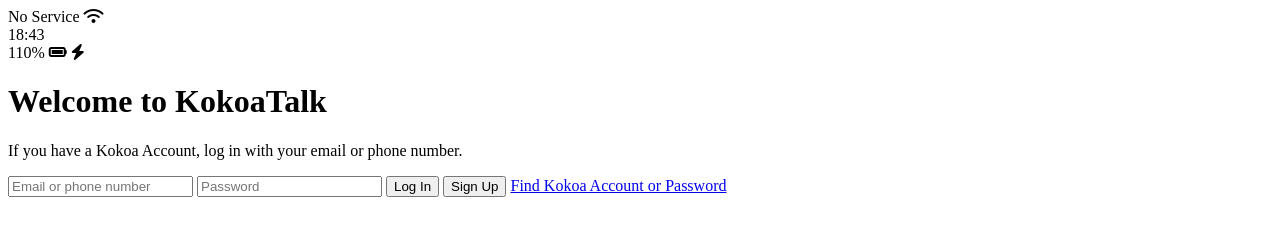
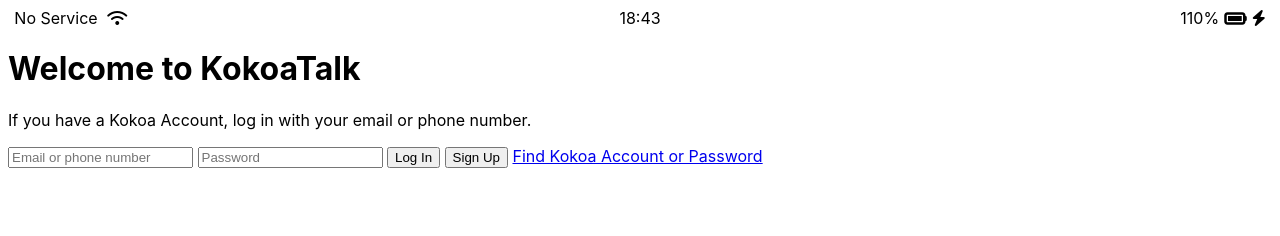
Before and after one commit to shinn92kr/nomad-kokoa-clone, a plain HTML site: page index.html in a window 1280 px wide. Drawn offline with Linux system fonts and the light colour scheme.

Commit message:
creat styles.css and change icon size in index.html

```diff
--- /dev/null
+++ b/css/styles.css
@@ -0,0 +1,26 @@
+body {
+    font-family: -apple-system, BlinkMacSystemFont, 'Segoe UI', Roboto, Oxygen, Ubuntu, Cantarell, 'Open Sans', 'Helvetica Neue', sans-serif;
+}
+
+.status-bar {
+    display: flex;
+    justify-content: center;
+}
+.status-bar__column {
+    width: 33%;
+}
+.status-bar__column:first-child span {
+    margin-right: 5px;
+}
+.status-bar__column:nth-child(2) {
+    display: flex;
+    justify-content: center;
+}
+.status-bar__column:last-child {
+    display: flex;
+    justify-content: flex-end;
+    align-items: center;
+}
+.status-bar__column .fa-battery-full {
+    margin: 0px 5px;
+}
--- a/index.html
+++ b/index.html
@@ -1,12 +1,13 @@
 <!DOCTYPE html>
 <html lang="en">
 <head>
+    <link rel="stylesheet" href="./css/styles.css">
     <meta charset="UTF-8">
     <meta name="viewport" content="width=device-width, initial-scale=1.0">
     <title>Welcome to Kokoa Talk</title>
 </head>
 <body>
-    <div id="status-bar">
+    <div class="status-bar">
         <div class="status-bar__column">
             <span>No Service</span>
             <i class="fas fa-wifi"></i>
@@ -17,7 +18,7 @@
         </div>
         <div class="status-bar__column">
             <span>110%</span>
-            <i class="fas fa-battery-full"></i>
+            <i class="fas fa-battery-full fa-lg"></i>
             <i class="fas fa-bolt"></i>
             <!-- To do: Battery icon -->
             <!-- To do: Lightning icon -->
```
